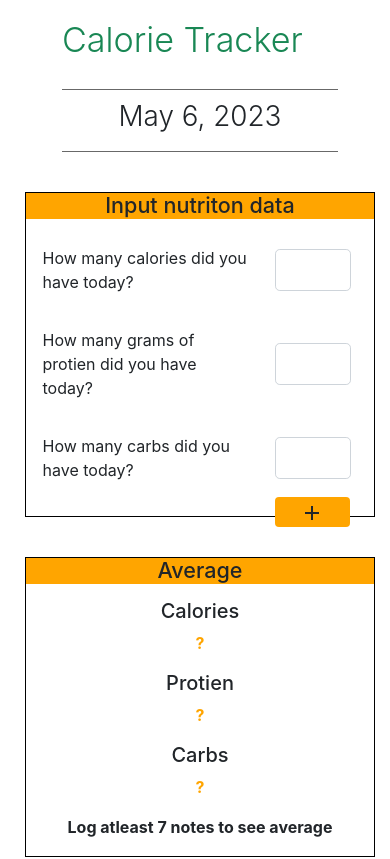
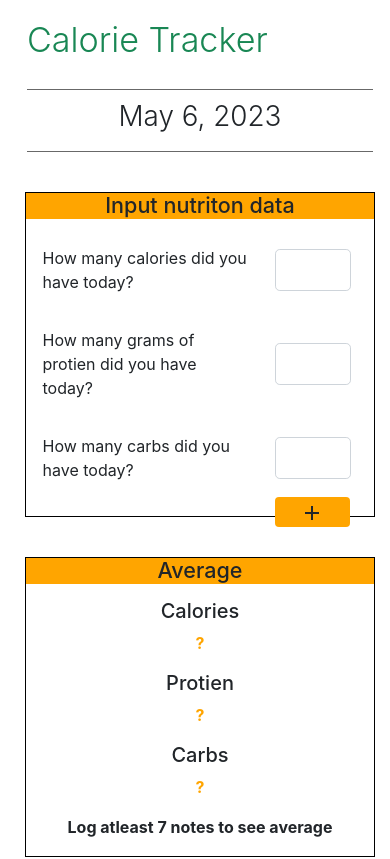
Before and after one commit to Blake556/Calorie-Tracker, a React (Create React App) app: page / in a window 390 px wide. Shown: the top 859 px of the page. Built offline with nearby package versions, Linux system fonts and the light colour scheme.

Commit message:
merge header changes from gh-pages

```diff
--- a/src/components/Header.js
+++ b/src/components/Header.js
@@ -17,9 +17,9 @@ function Header() {
   //console.log(date)
 
   return (
-    <div className="container ">
+    <div className="container head">
       <div className="row d-flex justify-content-center">
-        <div className="col-9 header-container ">
+        <div className="col-xl-10 col-lg-12 col-md-12 header-container ">
           <div className="header text-success  ">
             <h1 className="display-4 ">Calorie Tracker</h1>
           </div>
```
